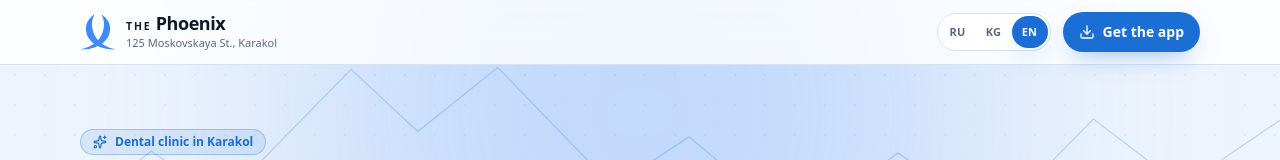
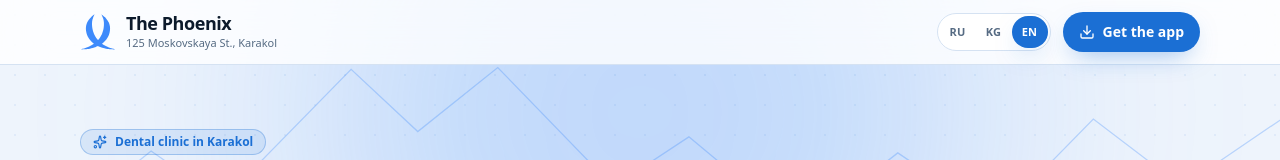
Before and after one commit to noxtornoxtor4-ux/phoenix-dental, a React (Vite) app: page / in a window 1280 px wide. Shown: the top 160 px of the page. Built offline with nearby package versions, Linux system fonts and the light colour scheme; no server answers.

Commit message:
style(brand): set The in the wordmark like the name itself
Both words now carry the same size and weight, so the lockup reads as
one name rather than a label in front of it.

Co-Authored-By: Claude Opus 5 <noreply@anthropic.com>

```diff
--- a/src/components/Logo.tsx
+++ b/src/components/Logo.tsx
@@ -8,11 +8,7 @@ export function Logo({ subtitle }: LogoProps) {
     <span className="flex min-w-0 items-center gap-2.5">
       <img src="/logo-mark.svg" alt="" width={38} height={38} className="size-9 shrink-0" />
       <span className="flex min-w-0 flex-col leading-tight">
-        <span className="font-display text-lg leading-none tracking-tight text-ink">
-          {/* "The" stays small in front of the name, the way the logo sets it. */}
-          <span className="text-[0.58em] font-semibold tracking-[0.18em] uppercase">The</span>{" "}
-          <span className="font-bold">Phoenix</span>
-        </span>
+        <span className="font-display text-lg leading-none font-bold tracking-tight text-ink">The Phoenix</span>
         {subtitle ? (
           <span className="mt-1 truncate text-[11px] text-muted">{subtitle}</span>
         ) : (
```
